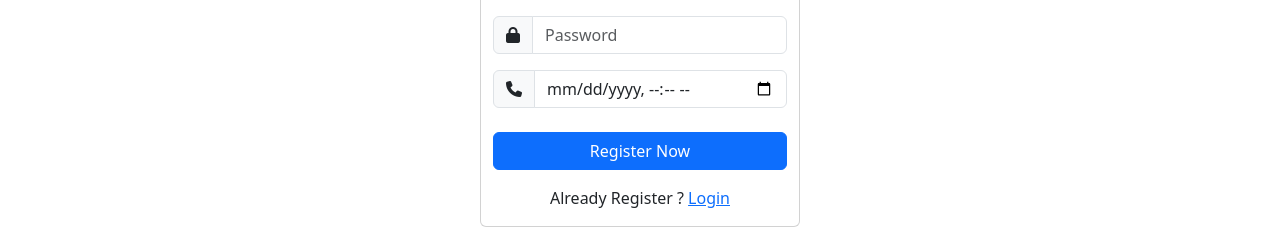
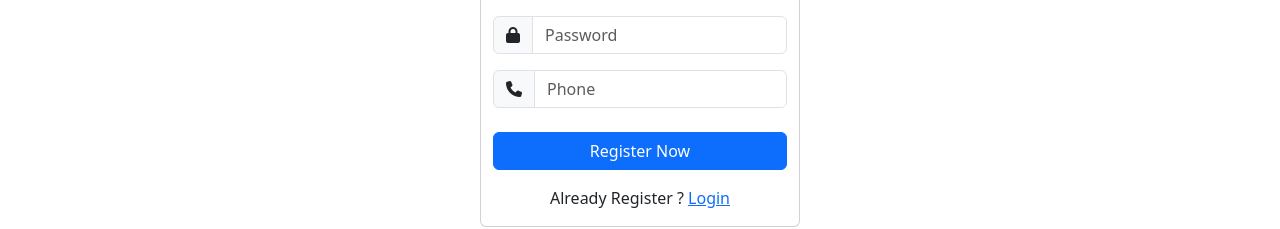
Before and after one commit to Satyenmori/Fetchonlyloginuser, a React (Create React App) app: page /signup in a window 1280 px wide. Shown: the part 293-522 px from the top of the page. Built offline with nearby package versions, Linux system fonts and the light colour scheme.

Commit message:
SignIn with Backend

```diff
--- a/src/Components/SignUp.js
+++ b/src/Components/SignUp.js
@@ -6,7 +6,7 @@ const SignUp = () => {
     username: "",
     email: "",
     password: "",
-    time: "",
+    phone: "",
   });
   const Navigate = useNavigate();
 
@@ -17,9 +17,25 @@ const SignUp = () => {
     setUser({ ...user, [name]: value });
   };
 
-  const handleSubmit = (e) => {
+  const handleSubmit = async (e) => {
     e.preventDefault();
-
+    try {
+      const response = await fetch("http://localhost:5151/auth/signup", {
+        method: "post",
+        headers: { "Content-Type": "application/json" },
+        body: JSON.stringify(user),
+      });
+      if (response.ok) {
+        alert("Registration is Successfuly");
+        const res_data = await response.json();
+        setUser({ username: "", email: "", password: "", phone: "" });
+        Navigate("/login");
+      }else{
+        alert("Email id is Alredy Exist")
+      }
+    } catch (error) {
+      console.log(error);
+    }
   };
 
   return (
@@ -89,14 +105,14 @@ const SignUp = () => {
                       <i className="fa-solid fa-phone"></i>
                     </span>
                     <input
-                      type="datetime-local"
+                      type="number"
                       className="form-control"
-                      placeholder="Time"
-                      name="time"
-                      id="time"
-                      aria-label="time"
+                      placeholder="Phone"
+                      name="phone"
+                      id="phone"
+                      aria-label="phone"
                       aria-describedby="addon-wrapping"
-                      value={user.time}
+                      value={user.phone}
                       onChange={handlInput}
                     />
                   </div>
```
